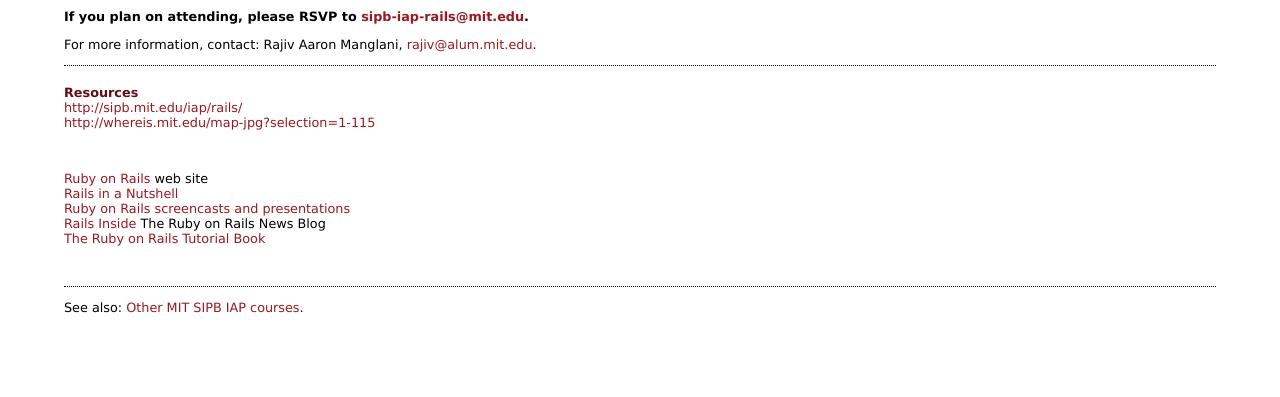
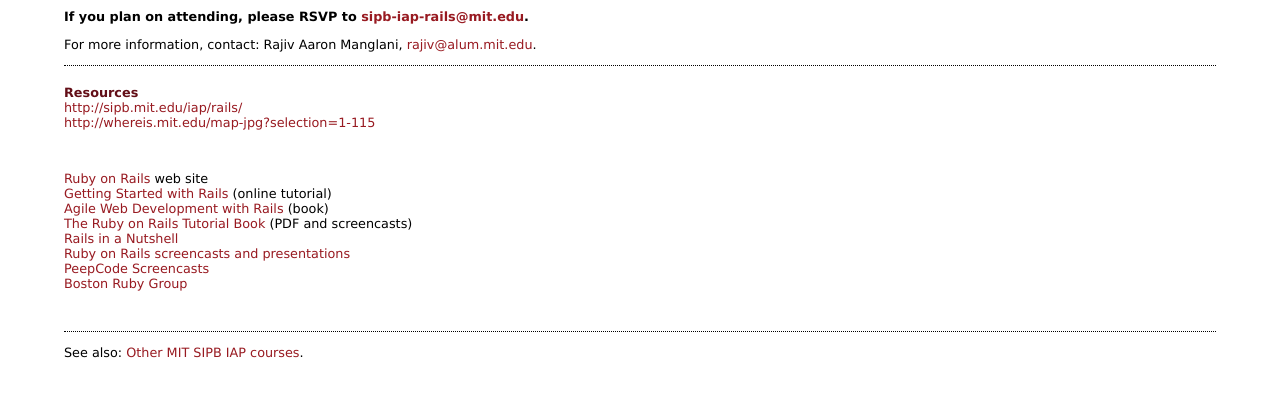
Before and after one commit to rajiv/iap-rails, a plain HTML site: page index.html in a window 1280 px wide. Shown: the part 231-628 px from the top of the page. Drawn offline with Linux system fonts and the light colour scheme.

Commit message:
update resources.

```diff
--- a/index.html
+++ b/index.html
@@ -73,10 +73,13 @@ Part 2: Wednesday, January 25, 2012, 7-9:00pm, MIT <a href="http://whereis.mit.e
 
 <ul>
   <li><a href="http://www.rubyonrails.org/">Ruby on Rails</a> web site</li>
+  <li><a href="http://guides.rubyonrails.org/getting_started.html">Getting Started with Rails</a> (online tutorial)</li>
+  <li><a href="http://www.amazon.com/exec/obidos/ASIN/1934356549/rajivmanglani">Agile Web Development with Rails</a> (book)</li>
+  <li><a href="http://www.railstutorial.org/">The Ruby on Rails Tutorial Book</a> (PDF and screencasts)</li>
   <li><a href="http://rails-nutshell.labs.oreilly.com/">Rails in a Nutshell</a></li>
   <li><a href="http://rubyonrails.org/screencasts">Ruby on Rails screencasts and presentations</a></li>
-  <li><a href="http://www.railsinside.com/">Rails Inside</a> The Ruby on Rails News Blog</li>
-  <li><a href="http://www.railstutorial.org/">The Ruby on Rails Tutorial Book</a></li>
+  <li><a href="http://peepcode.com/screencasts/ruby-on-rails">PeepCode Screencasts</a></li>
+  <li><a href="http://bostonrb.org/">Boston Ruby Group</a></li>
 </ul>
 
 
```
